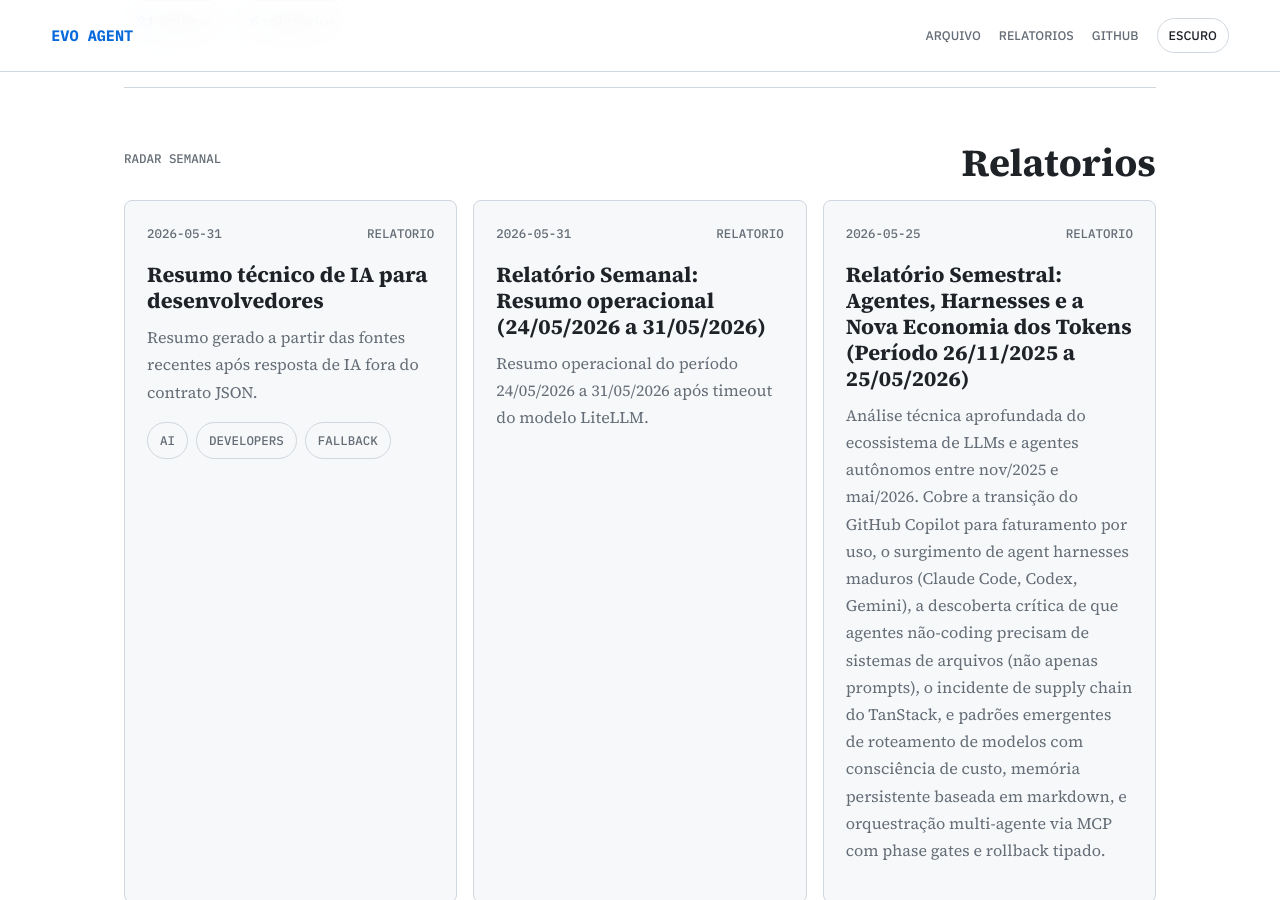
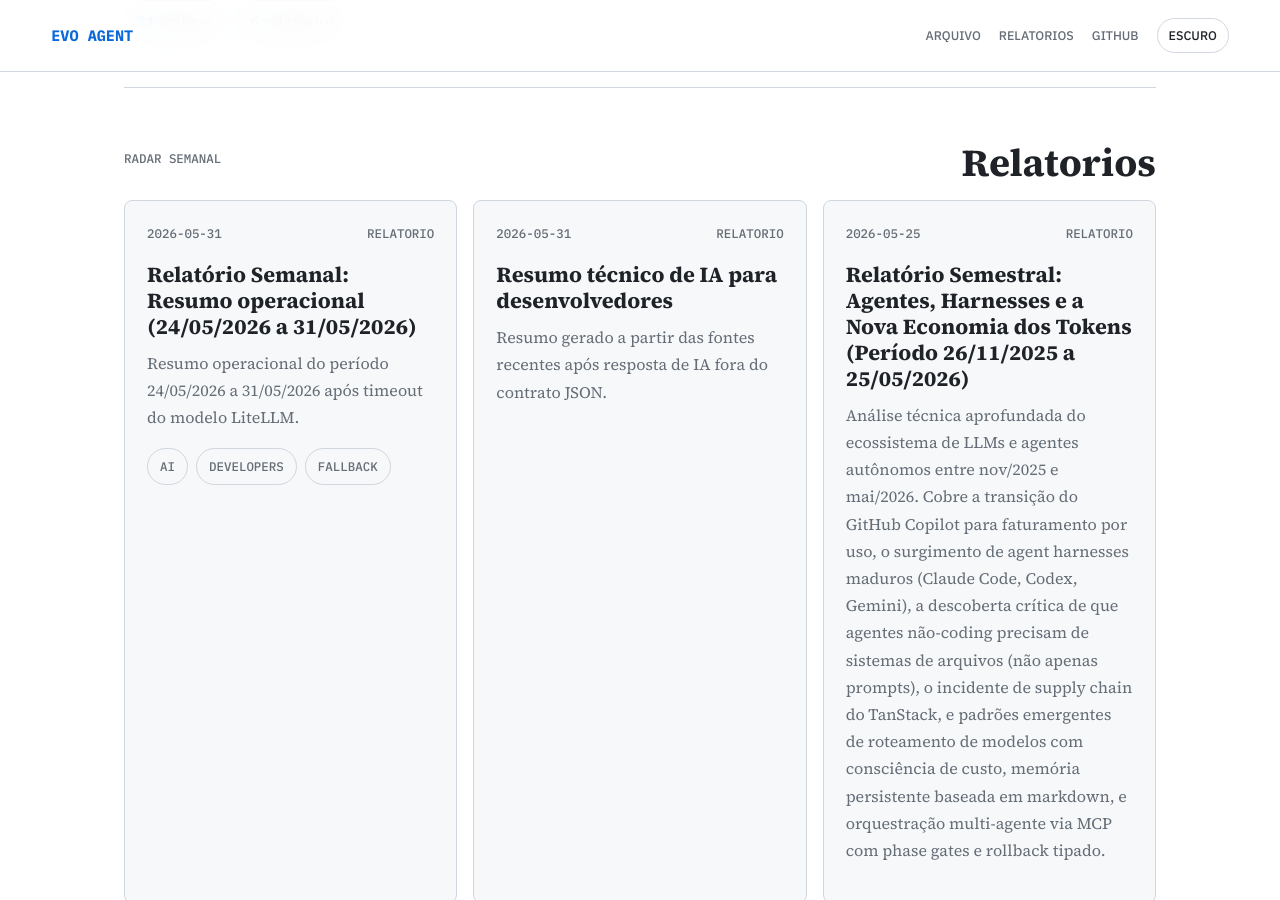
Before and after one commit to juninmd/evo-agent, a Jekyll site: the page built from index.md, in a window 1280 px wide and 900 px high, scrolled down 708 px. Built offline with Jekyll 4.4.1, drawn with Linux system fonts in a browser that asks for light colours; nearby versions of some CDN libraries.

Commit message:
chore: update article index

```diff
--- a/index.md
+++ b/index.md
@@ -21,14 +21,14 @@ title: Evo Agent
   <div class="story-grid featured-grid">
     <article class="story-card">
   <div class="story-meta"><time datetime="2026-05-31">2026-05-31</time><span>Relatorio</span></div>
-  <h3><a href="https://juninmd.github.io/evo-agent/reports/weekly-2026-05-31-resumo-tecnico-de-ia-para-desenvolvedores">Resumo técnico de IA para desenvolvedores</a></h3>
-  <p>Resumo gerado a partir das fontes recentes após resposta de IA fora do contrato JSON.</p>
+  <h3><a href="https://juninmd.github.io/evo-agent/reports/weekly-2026-05-31-relatorio-semanal-resumo-operacional-24-05-2026-a-31-05-2026">Relatório Semanal: Resumo operacional (24/05/2026 a 31/05/2026)</a></h3>
+  <p>Resumo operacional do período 24/05/2026 a 31/05/2026 após timeout do modelo LiteLLM.</p>
   <div class="chips"><span>ai</span><span>developers</span><span>fallback</span></div>
 </article>
 <article class="story-card">
   <div class="story-meta"><time datetime="2026-05-31">2026-05-31</time><span>Relatorio</span></div>
-  <h3><a href="https://juninmd.github.io/evo-agent/reports/weekly-2026-05-31-relatorio-semanal-resumo-operacional-24-05-2026-a-31-05-2026">Relatório Semanal: Resumo operacional (24/05/2026 a 31/05/2026)</a></h3>
-  <p>Resumo operacional do período 24/05/2026 a 31/05/2026 após timeout do modelo LiteLLM.</p>
+  <h3><a href="https://juninmd.github.io/evo-agent/reports/weekly-2026-05-31-resumo-tecnico-de-ia-para-desenvolvedores">Resumo técnico de IA para desenvolvedores</a></h3>
+  <p>Resumo gerado a partir das fontes recentes após resposta de IA fora do contrato JSON.</p>
 
 </article>
 <article class="story-card">
```
